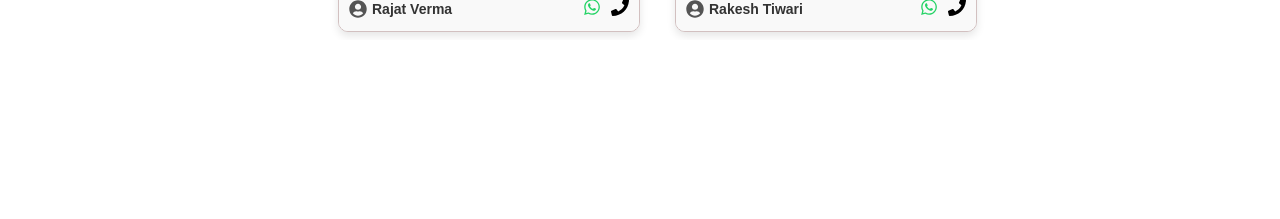
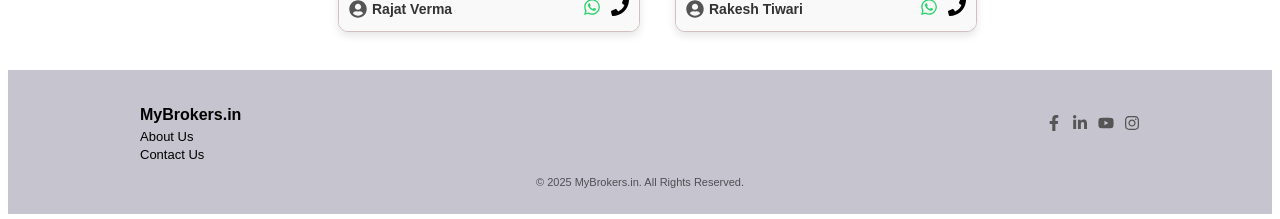
Before and after one commit to harshit7388/project-real-estate, a React (Create React App) app: page / in a window 1280 px wide. Shown: the part 1269-1488 px from the top of the page. Before the commit the page ends 1309 px from the top, so only its background shows below. Built offline with nearby package versions, Linux system fonts and the light colour scheme.

Commit message:
added footer

```diff
--- a/src/App.js
+++ b/src/App.js
@@ -2,6 +2,7 @@
 import Filters from "./components/Filters";
 import '../src/_app.scss'
 import PropertyList from "../src/components/PropertyList";
+import Footer from "./components/Footer";
 const App = () => {
   const [filters, setFilters] = useState({
     location: "",
@@ -17,6 +18,7 @@
   };
 
   return (
+    <div>
       <div className="heading">
         {/* <h1>Real Estate Property Listings</h1> */}
         <h1>Find <span className="highlight">Perfect</span> Place <br /> To Live Life.</h1>
@@ -24,6 +26,8 @@
         <p className="location-notice">Currently available in <span className="location-notice-city">Gurgaon</span> only. Stay tuned for more locations soon. 😊🏡</p>
         <PropertyList filters={filters}></PropertyList>
       </div>
+        <Footer></Footer>
+    </div>
   );
 };
 
--- a/src/components/Footer.js
+++ b/src/components/Footer.js
@@ -0,0 +1,32 @@
+import React from "react";
+import { FaFacebookF, FaLinkedinIn, FaYoutube, FaInstagram } from "react-icons/fa";
+import '../styles/components/_footer.scss';
+
+const Footer = () => {
+  return (
+    <footer className="footer">
+      <div className="footer-container">
+        <div className="footer-info">
+          <h4>MyBrokers.in</h4>
+          <ul>
+            <li><a href="#">About Us</a></li>
+            <li><a href="#">Contact Us</a></li>
+          </ul>
+        </div>
+
+        <div className="footer-social">
+          <a href="#"><FaFacebookF /></a>
+          <a href="#"><FaLinkedinIn /></a>
+          <a href="#"><FaYoutube /></a>
+          <a href="#"><FaInstagram /></a>
+        </div>
+      </div>
+
+      <div className="footer-legal">
+        <p>© {new Date().getFullYear()} MyBrokers.in. All Rights Reserved.</p>
+      </div>
+    </footer>
+  );
+};
+
+export default Footer;
--- /dev/null
+++ b/src/styles/components/_footer.scss
@@ -0,0 +1,93 @@
+.footer {
+  background: #c5c4cf; // Light grey background (blends with a white page)
+  color: #333; // Dark grey text for readability
+  padding: 15px 10px;
+  text-align: center;
+  font-family: Arial, sans-serif;
+  margin-top: 38px;
+
+  .footer-container {
+    display: flex;
+    justify-content: space-between;
+    align-items: center;
+    max-width: 1000px;
+    margin: auto;
+    flex-wrap: wrap;
+  }
+
+  .footer-info {
+    text-align: left;
+
+    h4 {
+      font-size: 16px;
+      margin-bottom: 5px;
+      color: black; // Slightly darker grey for contrast
+    }
+
+    ul {
+      list-style: none;
+      padding: 0;
+      margin: 0;
+
+      li {
+        font-size: 13px;
+        margin-bottom: 3px;
+
+        a {
+          color: black; // Subtle dark grey
+          text-decoration: none;
+          transition: color 0.3s ease;
+
+          &:hover {
+            color: #5b49ff; // Accent color
+          }
+        }
+      }
+    }
+  }
+
+  .footer-social {
+    display: flex;
+    gap: 10px;
+
+    a {
+      color: #555;
+      font-size: 16px;
+      transition: 0.3s ease;
+
+      &:hover {
+        color: #5b49ff;
+      }
+    }
+  }
+
+  .footer-legal {
+    text-align: center;
+    margin-top: 8px;
+    font-size: 11px;
+    color: rgba(0, 0, 0, 0.6);
+  }
+
+  // Mobile Optimization
+  @media (max-width: 768px) {
+    .footer-container {
+      flex-direction: column;
+      align-items: center;
+      text-align: center;
+    }
+
+    .footer-info {
+      margin-bottom: 10px;
+      text-align: center;
+    }
+
+    .footer-social {
+      justify-content: center;
+      gap: 8px;
+    }
+
+    .footer-legal {
+      font-size: 10px; // Smaller text on mobile
+    }
+  }
+}
```
Lines whose indentation alone changed are shown as unchanged.
